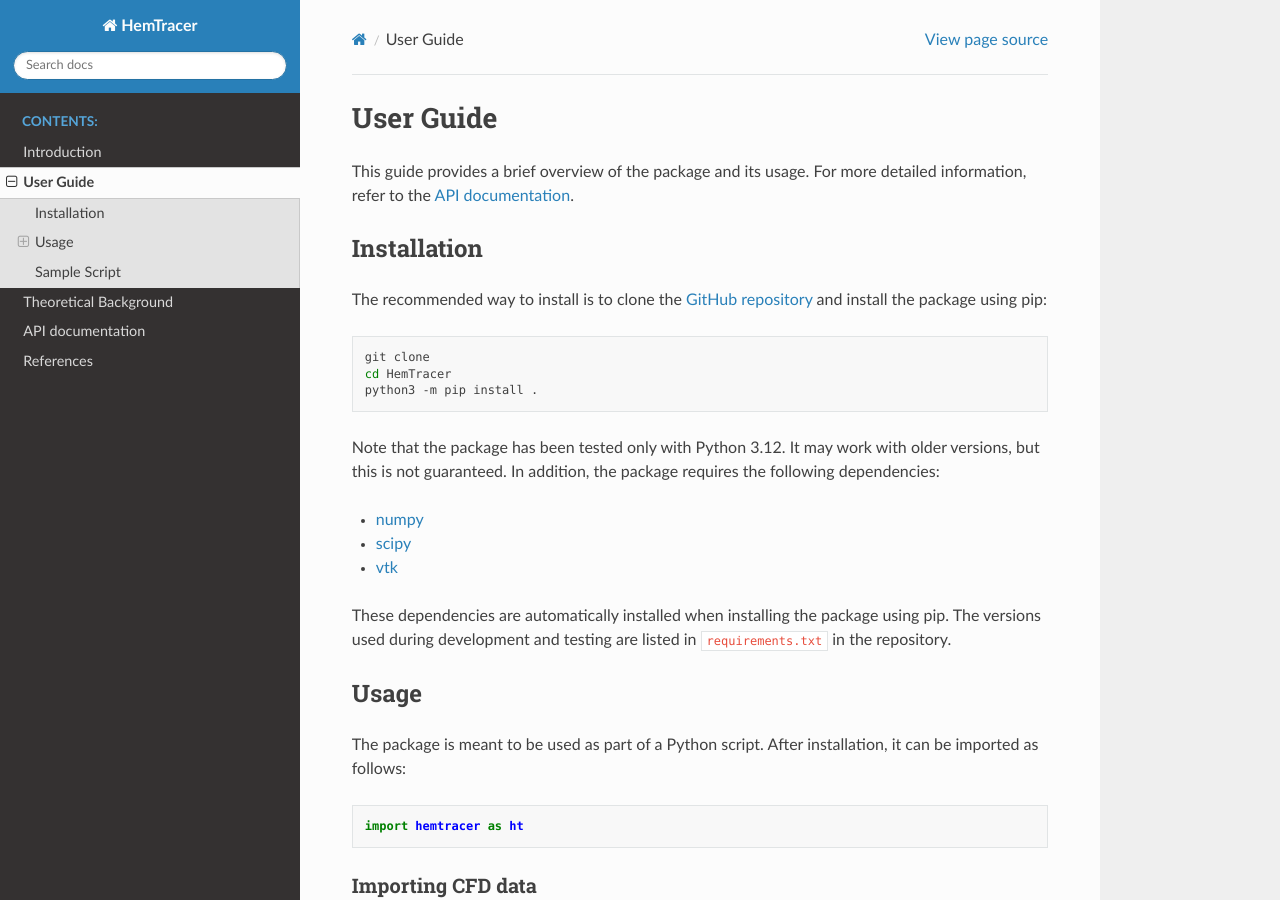
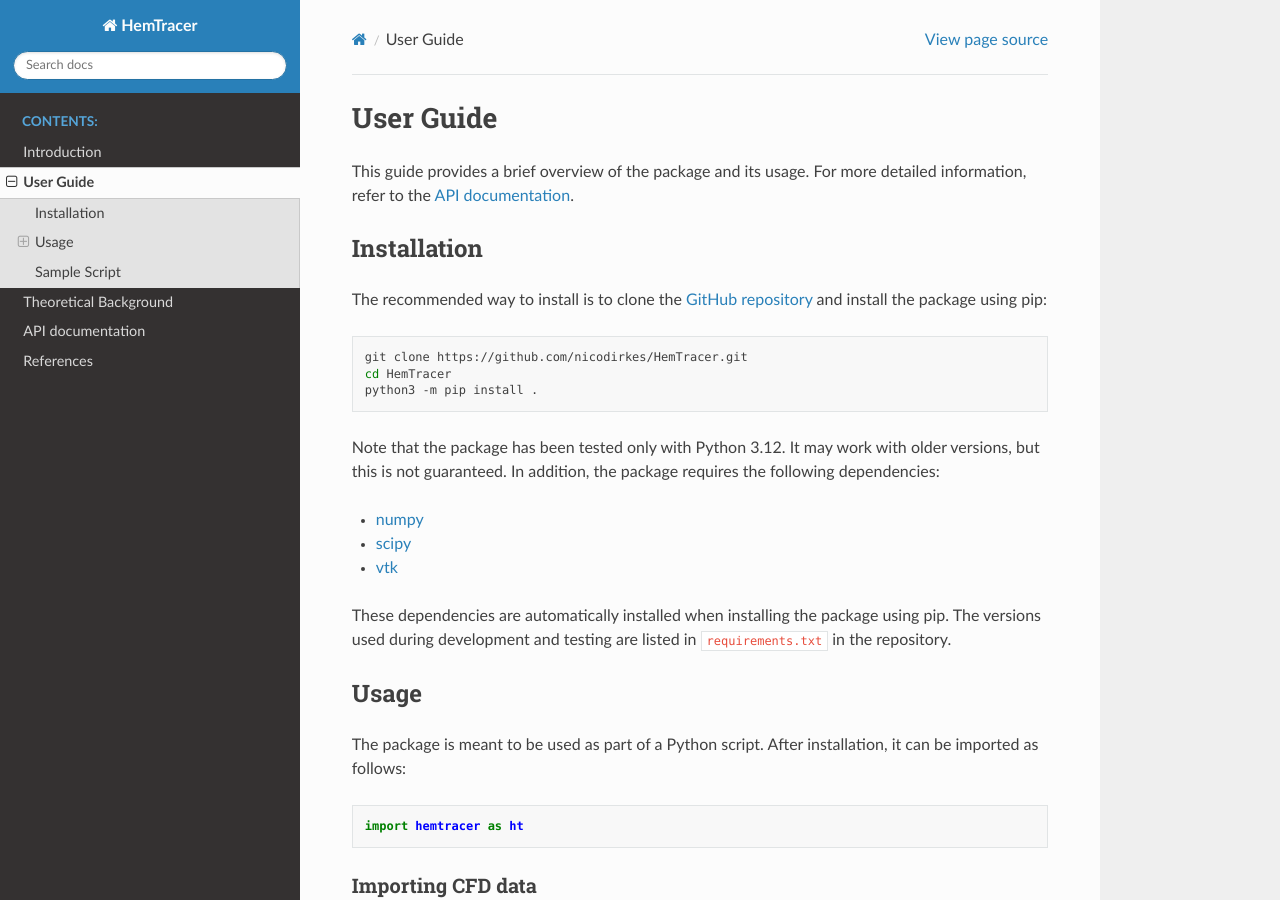
Before and after one commit to nicodirkes/HemTracer, a Sphinx documentation site: the page built from docs/user_guide.rst, in a window 1280 px wide and 900 px high. Built offline with Sphinx 7.4.7 and the Read the Docs theme 2.0.0, drawn with Linux system fonts in a browser that asks for light colours; cross-references to code outside the pages are shown as plain code; some of the changed lines change nothing that is shown.

Commit message:
updates user guide

```diff
--- a/docs/user_guide.rst
+++ b/docs/user_guide.rst
@@ -9,7 +9,7 @@ The recommended way to install is to clone the `GitHub repository <https://githu
 
 .. code-block:: bash
 
-    git clone
+    git clone https://github.com/nicodirkes/HemTracer.git
     cd HemTracer
     python3 -m pip install .
 
```
